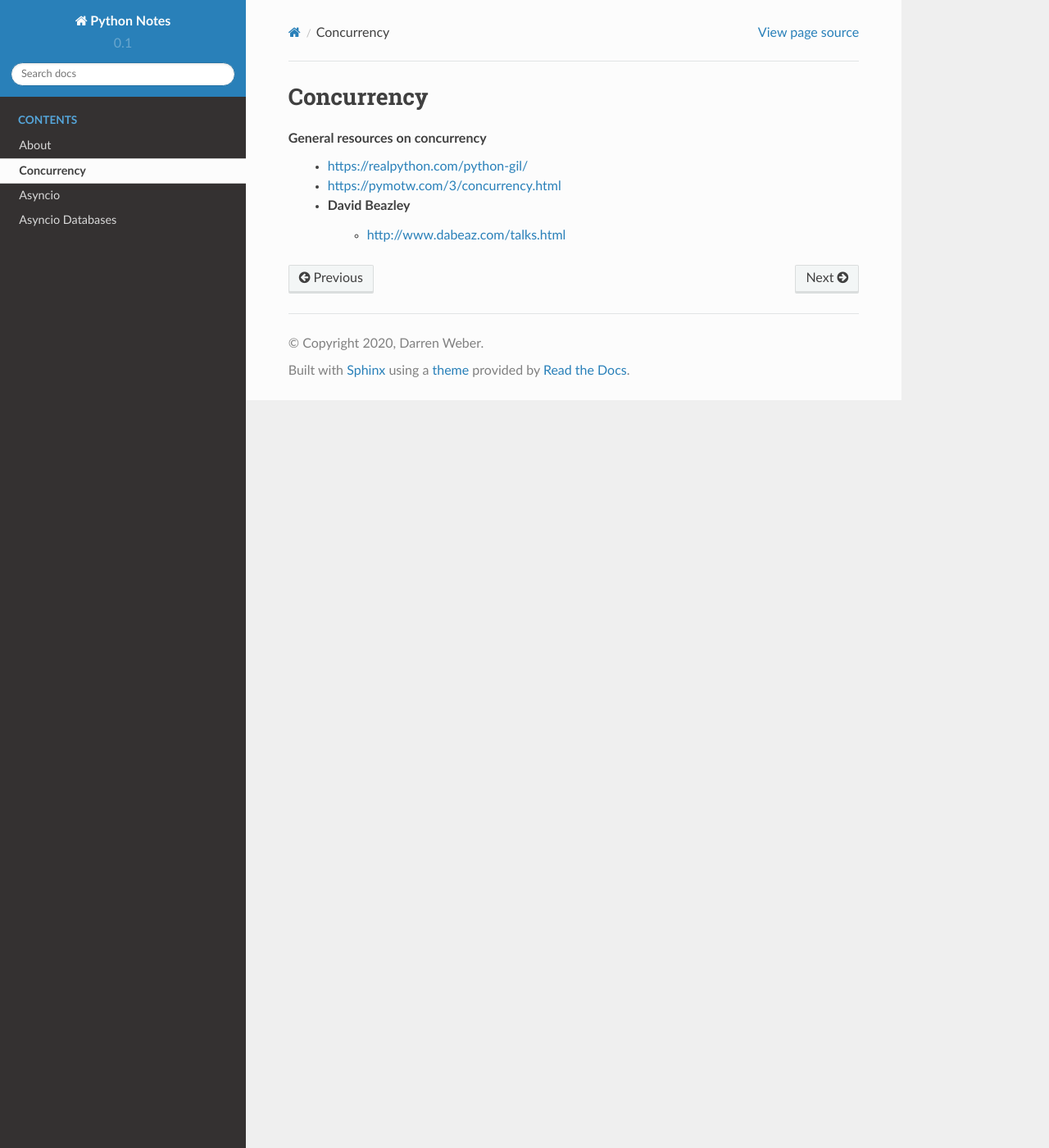
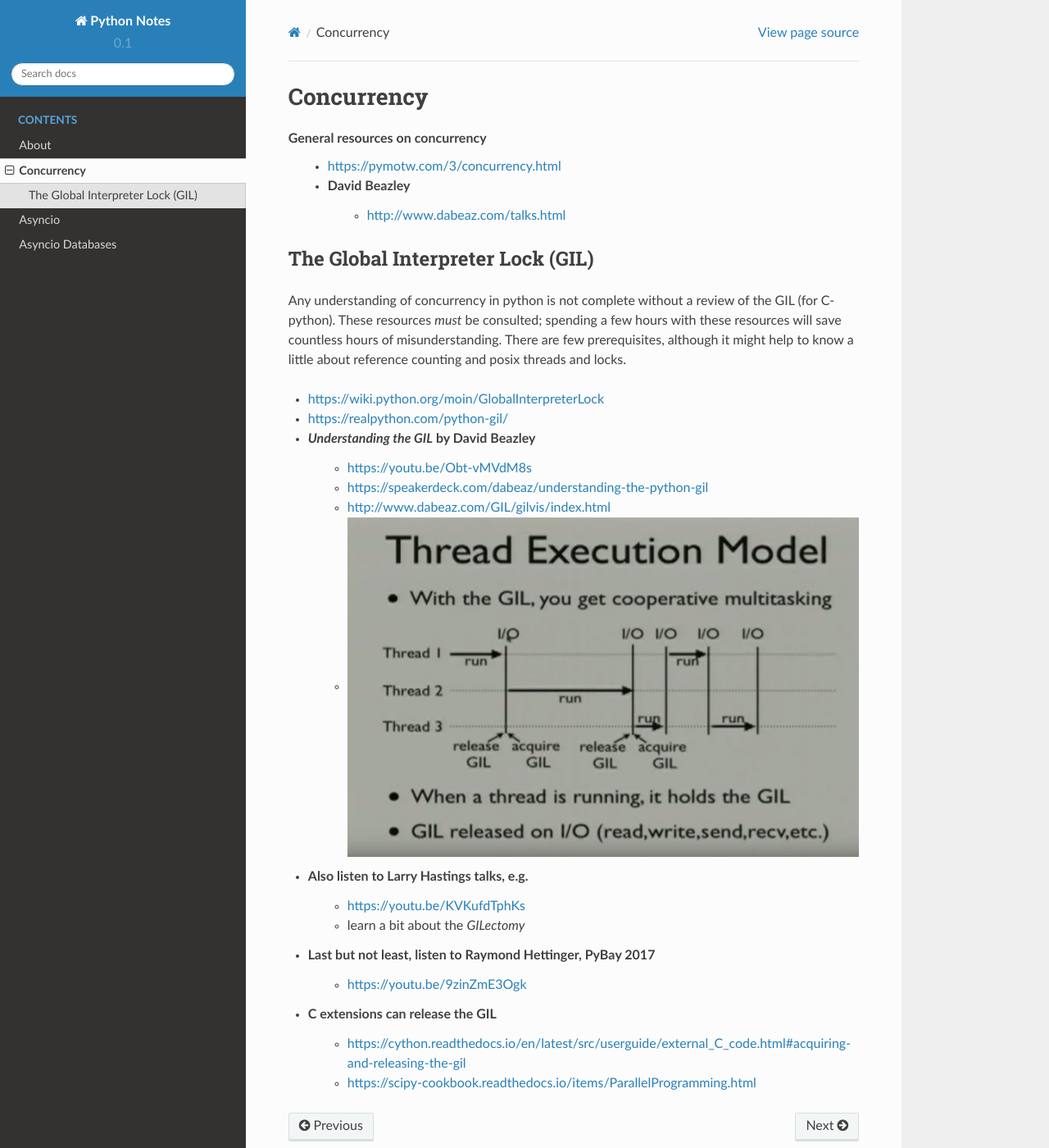
Before and after one commit to dazza-codes/aio-aws, a Sphinx documentation site: the page built from docs/concurrency.rst, in a window 1280 px wide and 1400 px high. Shown: the whole window at 82% size. Built offline with Sphinx 7.4.7 and the Read the Docs theme 2.0.0, drawn with Linux system fonts in a browser that asks for light colours.

Commit message:
Update notes on GIL

```diff
--- a/docs/concurrency.rst
+++ b/docs/concurrency.rst
@@ -3,7 +3,32 @@ Concurrency
 ===========
 
 General resources on concurrency
-    - https://realpython.com/python-gil/
     - https://pymotw.com/3/concurrency.html
     - David Beazley
         - http://www.dabeaz.com/talks.html
+
+The Global Interpreter Lock (GIL)
+---------------------------------
+
+Any understanding of concurrency in python is not complete without a review
+of the GIL (for C-python). These resources `must` be consulted; spending a
+few hours with these resources will save countless hours of misunderstanding.
+There are few prerequisites, although it might help to know a little about
+reference counting and posix threads and locks.
+
+- https://wiki.python.org/moin/GlobalInterpreterLock
+- https://realpython.com/python-gil/
+- `Understanding the GIL` by David Beazley
+    - https://youtu.be/Obt-vMVdM8s
+    - https://speakerdeck.com/dabeaz/understanding-the-python-gil
+    - http://www.dabeaz.com/GIL/gilvis/index.html
+    - .. image:: _static/python_thread_execution_GIL.png
+        :target: https://speakerdeck.com/dabeaz/understanding-the-python-gil
+- Also listen to Larry Hastings talks, e.g.
+    - https://youtu.be/KVKufdTphKs
+    - learn a bit about the `GILectomy`
+- Last but not least, listen to Raymond Hettinger, PyBay 2017
+    - https://youtu.be/9zinZmE3Ogk
+- C extensions can release the GIL
+    - https://cython.readthedocs.io/en/latest/src/userguide/external_C_code.html#acquiring-and-releasing-the-gil
+    - https://scipy-cookbook.readthedocs.io/items/ParallelProgramming.html
```
Also changed, not shown: docs/_static/python_thread_execution_GIL.png (added).
